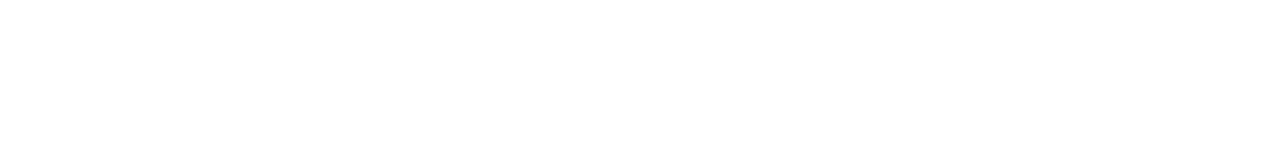
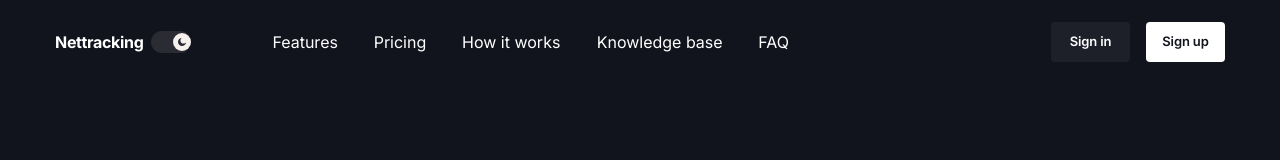
Before and after one commit to tanluc1200/Marketing_Website, a website: page index.html in a window 1280 px wide. Drawn offline with nearby package versions, Linux system fonts and the light colour scheme; no server answers.

Commit message:
code header

```diff
--- /dev/null
+++ b/header.html
@@ -0,0 +1,37 @@
+<!DOCTYPE html>
+<nav class="content">
+    <div class="header-content">
+        <!-- logo -->
+        <div class="header-logo">
+            Nettracking
+            <div class="header-toggle-theme">
+                <div class="header-toggle-theme-icon">
+                    <img src="./img/header/icon.svg" alt="" />
+                </div>
+            </div>
+        </div>
+        <!-- menu -->
+        <ul class="header-menu">
+            <li class="header-menu-item" titles="Features">
+                <a href="#!">Features</a>
+            </li>
+            <li class="header-menu-item" titles="Pricing">
+                <a href="#!">Pricing</a>
+            </li>
+            <li class="header-menu-item" titles="How it works">
+                <a href="#!">How it works</a>
+            </li>
+            <li class="header-menu-item" titles="Knowledge base">
+                <a href="#!">Knowledge base</a>
+            </li>
+            <li class="header-menu-item" titles="FAQ">
+                <a href="#!">FAQ</a>
+            </li>
+        </ul>
+        <!-- cta -->
+        <div class="header-cta">
+            <a href="#!" class="btn btn-dark">Sign in</a>
+            <a href="#!" class="btn btn-light">Sign up</a>
+        </div>
+    </div>
+</nav>
--- a/index.html
+++ b/index.html
@@ -3,10 +3,27 @@
     <head>
         <meta charset="UTF-8" />
         <meta name="viewport" content="width=device-width, initial-scale=1.0" />
-        <title>Document</title>
+        <!-- favicon -->
+        <link rel="icon" type="image/x-icon" href="./img/favicon/icon.png" />
+        <title>Marketing website</title>
         <link rel="stylesheet" href="./css/style.css" />
     </head>
     <body>
-        <link rel="stylesheet" href="./script.js" />
+        <!-- header -->
+        <header id="header" class="header"></header>
+        <!-- End header -->
+        <!-- main -->
+        <main id="main"></main>
+        <!-- End main -->
+        <!-- footer -->
+        <footer id="footer" class="footer"></footer>
+        <!-- End footer -->
+        <script
+            src="https://cdnjs.cloudflare.com/ajax/libs/jquery/3.7.0/jquery.min.js"
+            integrity="sha512-3gJwYpMe3QewGELv8k/BX9vcqhryRdzRMxVfq6ngyWXwo03GFEzjsUm8Q7RZcHPHksttq7/GFoxjCVUjkjvPdw=="
+            crossorigin="anonymous"
+            referrerpolicy="no-referrer"
+        ></script>
+        <script src="./script.js"></script>
     </body>
 </html>
--- a/script.js
+++ b/script.js
@@ -0,0 +1,5 @@
+// Load header and footer
+$(function () {
+    $("#header").load("header.html");
+    $("#footer").load("footer.html");
+});
--- /dev/null
+++ b/scss/base.scss
@@ -0,0 +1,39 @@
+html,
+body {
+    overflow-x: hidden;
+}
+html {
+    font-size: 6.25%;
+}
+body {
+    font-size: 16rem;
+    font-family: $-font-primary;
+    background-color: $-primary-color;
+    color: $-white;
+}
+// Dùng chung
+.content {
+    max-width: 1170px;
+    width: calc(100% - 40px);
+    margin-inline: auto;
+}
+.btn {
+    padding: 10px;
+    font-size: 13rem;
+    font-weight: 600;
+    letter-spacing: -0.13px;
+    min-width: 79px;
+    min-height: 36px;
+    display: flex;
+    justify-content: center;
+    align-items: center;
+    border-radius: 4px;
+}
+.btn-light {
+    color: $-primary-color;
+    background-color: $-white;
+}
+.btn-dark {
+    color: $-white;
+    background-color: $-black-2;
+}
--- /dev/null
+++ b/scss/color.scss
@@ -0,0 +1,10 @@
+// import font google
+@import url("https://fonts.googleapis.com/css2?family=Inter:wght@300;400;500;600;700;800;900&display=swap");
+//   variant color
+$-font-primary: "Inter", sans-serif;
+$-primary-color: #12141d;
+$-black-1: #2a2b33;
+$-black-2: #1d1f29;
+$-white: #ffffff;
+$-white-light-1: #f6f1ec;
+$-gray: #696b76;
--- /dev/null
+++ b/scss/header.scss
@@ -0,0 +1,71 @@
+.header {
+    &-content {
+        padding-block: 22px;
+        display: flex;
+        align-items: center;
+    }
+    &-logo {
+        display: flex;
+        align-items: center;
+        column-gap: 8px;
+        font-size: 16rem;
+        font-weight: 700;
+        line-height: calc(30 / 16);
+        letter-spacing: -0.32px;
+    }
+    &-toggle-theme {
+        position: relative;
+        width: 40px;
+        height: 22px;
+        border-radius: 11px;
+        background-color: $-black-1;
+        &-icon {
+            position: absolute;
+            right: 0;
+            top: 50%;
+            transform: translateY(-50%);
+            width: 18px;
+            height: 18px;
+            border-radius: 50%;
+            display: flex;
+            justify-content: center;
+            align-items: center;
+            background-color: $-white-light-1;
+        }
+    }
+    &-menu {
+        display: flex;
+        column-gap: 34px;
+        margin-inline: 80px auto;
+        &-item {
+            text-align: center;
+            &:hover {
+                a {
+                    font-weight: 600;
+                }
+            }
+            &::after {
+                content: attr(titles);
+                font-weight: 600;
+                display: block;
+                color: red;
+                height: 0;
+                visibility: hidden;
+                opacity: 0;
+            }
+        }
+        &-link {
+            position: relative;
+            font-size: 13rem;
+            font-weight: 500;
+            letter-spacing: -0.13px;
+            transition: 1s ease-in-out;
+            transition-delay: 0.3s;
+        }
+    }
+    &-cta {
+        display: flex;
+        align-items: center;
+        column-gap: 16px;
+    }
+}
--- /dev/null
+++ b/scss/main.scss
@@ -0,0 +1 @@
+@import "header.scss";
--- /dev/null
+++ b/scss/reset.scss
@@ -0,0 +1,55 @@
+html {
+    line-height: 1.5;
+    box-sizing: border-box;
+    scroll-behavior: smooth;
+}
+* {
+    margin: 0;
+    padding: 0;
+}
+*,
+*:before,
+*:after {
+    box-sizing: border-box;
+}
+input,
+textarea,
+select,
+button {
+    outline: none;
+    font: inherit;
+}
+input {
+    line-height: normal;
+}
+label,
+button {
+    cursor: pointer;
+    user-select: none !important;
+}
+ul {
+    list-style: none;
+}
+a {
+    text-decoration: none;
+    color: inherit;
+}
+img,
+picture,
+video,
+canvas,
+svg {
+    display: block;
+    max-width: 100%;
+    user-select: none !important;
+}
+
+p,
+h1,
+h2,
+h3,
+h4,
+h5,
+h6 {
+    overflow-wrap: break-word;
+}
--- a/scss/style.scss
+++ b/scss/style.scss
@@ -0,0 +1,4 @@
+@import "reset.scss";
+@import "color.scss";
+@import "base.scss";
+@import "main.scss";
```
Also changed, not shown: css/style.css, img/favicon/icon.png (added), img/header/icon.svg (added), 1 other file.
